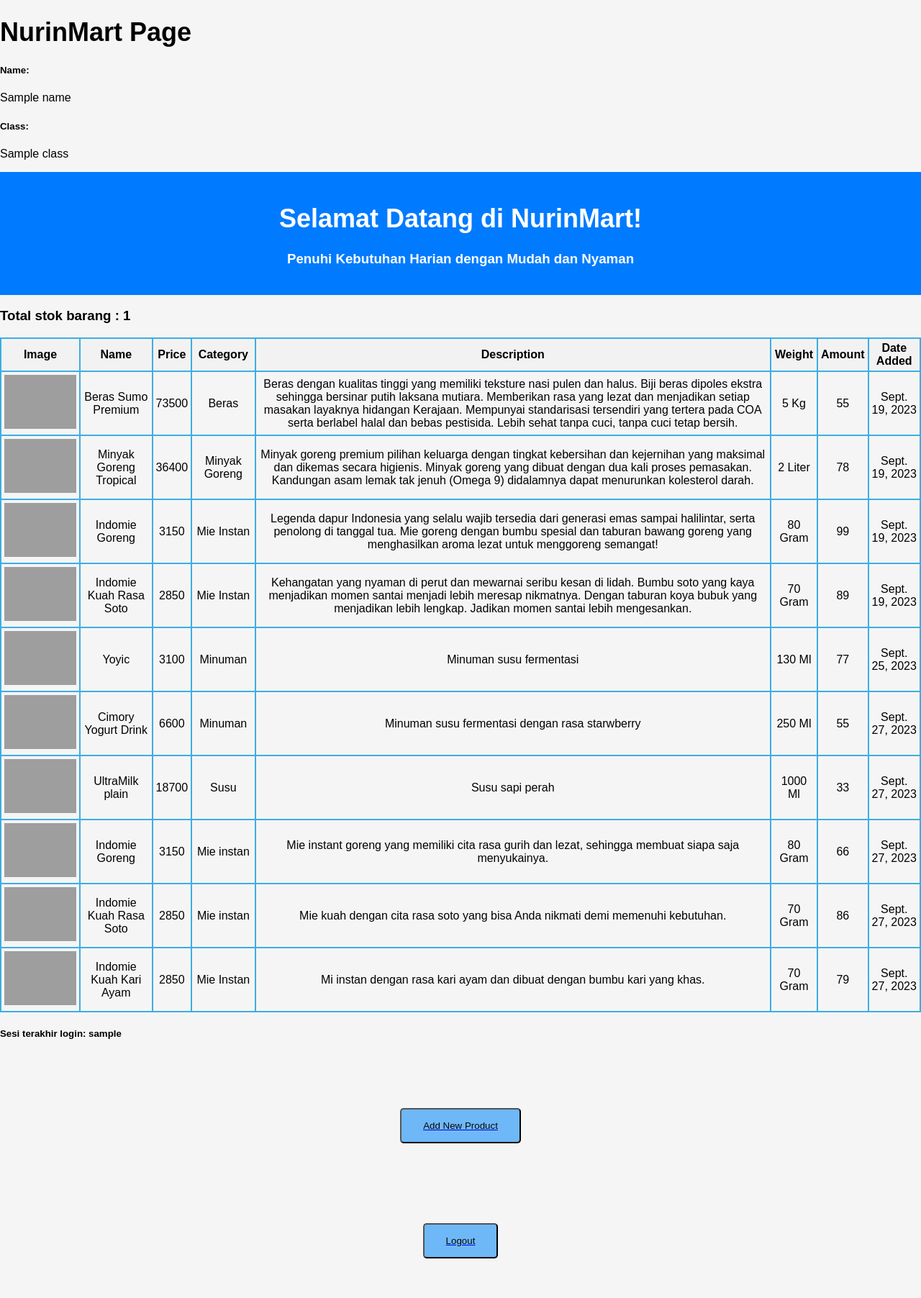
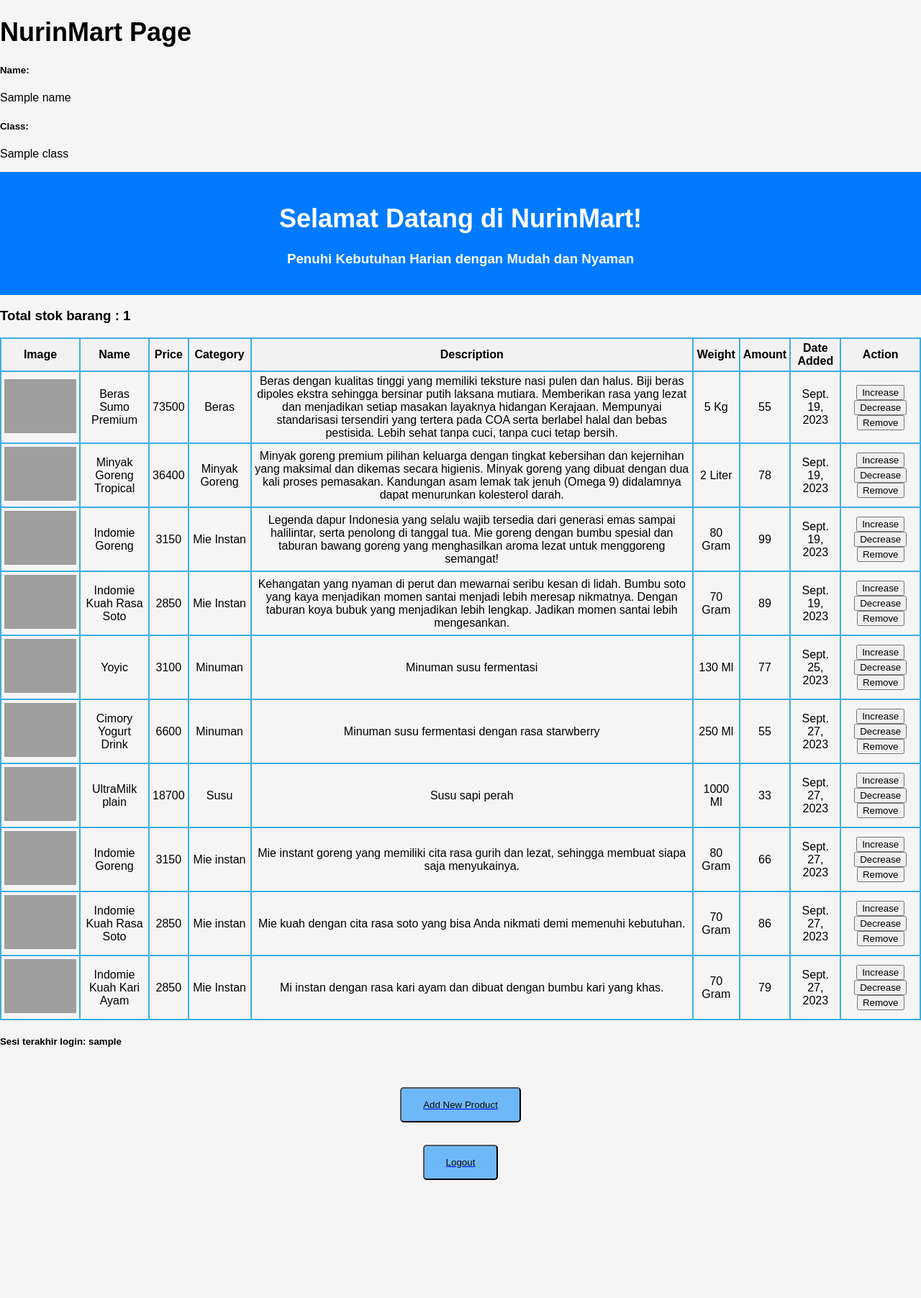
Before and after one commit to nurinfarzana25/NurinApps, a Django app: template main/templates/main.html in a window 1280 px wide. Shown: the whole page at 72% size. After the commit the page ends 1640 px from the top, so only its background shows below. Run offline with Django 4.2, Linux system fonts and the light colour scheme; data comes from the database, SQL or seed files in the repository; both versions use the stored data as it was after the commit; the template is opened without the code that fills it: values that come from a table or form of the project are taken from there, most other values are stand-ins (such as "Sample title", 1, 10 or a date in 2020); grey boxes are pictures that could not be loaded.

Commit message:
tugas 4 selesai

```diff
--- a/main/templates/main.html
+++ b/main/templates/main.html
@@ -76,7 +76,7 @@
             display: flex;
             justify-content: center;
             align-items: center;
-            height: 20vh; /* Mengisi tinggi seluruh viewport (tinggi layar) */
+            height: 10vh; /* Mengisi tinggi seluruh viewport (tinggi layar) */
         }
 
             .custom-button {
@@ -108,6 +108,8 @@
         <th>Weight</th>
         <th>Amount</th>
         <th>Date Added</th>
+        <th>Action</th>
+
     </tr>
 
     {% comment %} Berikut cara memperlihatkan data produk di bawah baris ini {% endcomment %}
@@ -122,6 +124,14 @@
             <td>{{item.berat}}</td>
             <td>{{item.amount}}</td>
             <td>{{item.date_added}}</td>
+            <td>
+                <form method="post" action="{% url 'main:show_main' %}">
+                    {% csrf_token %}
+                    <input type="hidden" name="item_id" value="{{ item.id }}">
+                    <button type="submit" name="action" value="increase">Increase</button>
+                    <button type="submit" name="action" value="decrease">Decrease</button>
+                    <button type="submit" name="action" value="remove">Remove</button>
+                </form>
         </tr>
     {% endfor %}
 </table>
```
Also changed, not shown: main/views.py (+21 -0 lines), db.sqlite3.
